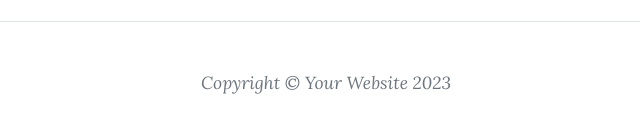
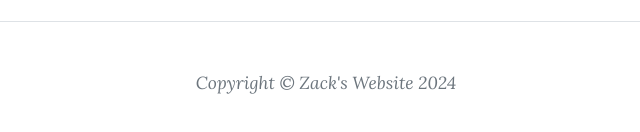
Before and after one commit to zachykerr/IS-201, a plain HTML site: page index.html in a window 1280 px wide. Shown: the part 2060-2192 px from the top of the page, 314-954 px from the left. Drawn offline with nearby package versions, Linux system fonts and the light colour scheme.

Commit message:
Update index.html

```diff
--- a/index.html
+++ b/index.html
@@ -74,7 +74,7 @@ Section 001
             <div class="container px-4 px-lg-5">
                 <div class="row gx-4 gx-lg-5 justify-content-center">
                     <div class="col-md-10 col-lg-8 col-xl-7">
-                        <div class="small text-center text-muted fst-italic">Copyright &copy; Your Website 2023</div>
+                        <div class="small text-center text-muted fst-italic">Copyright &copy; Zack's Website 2024</div>
                     </div>
                 </div>
             </div>
```
